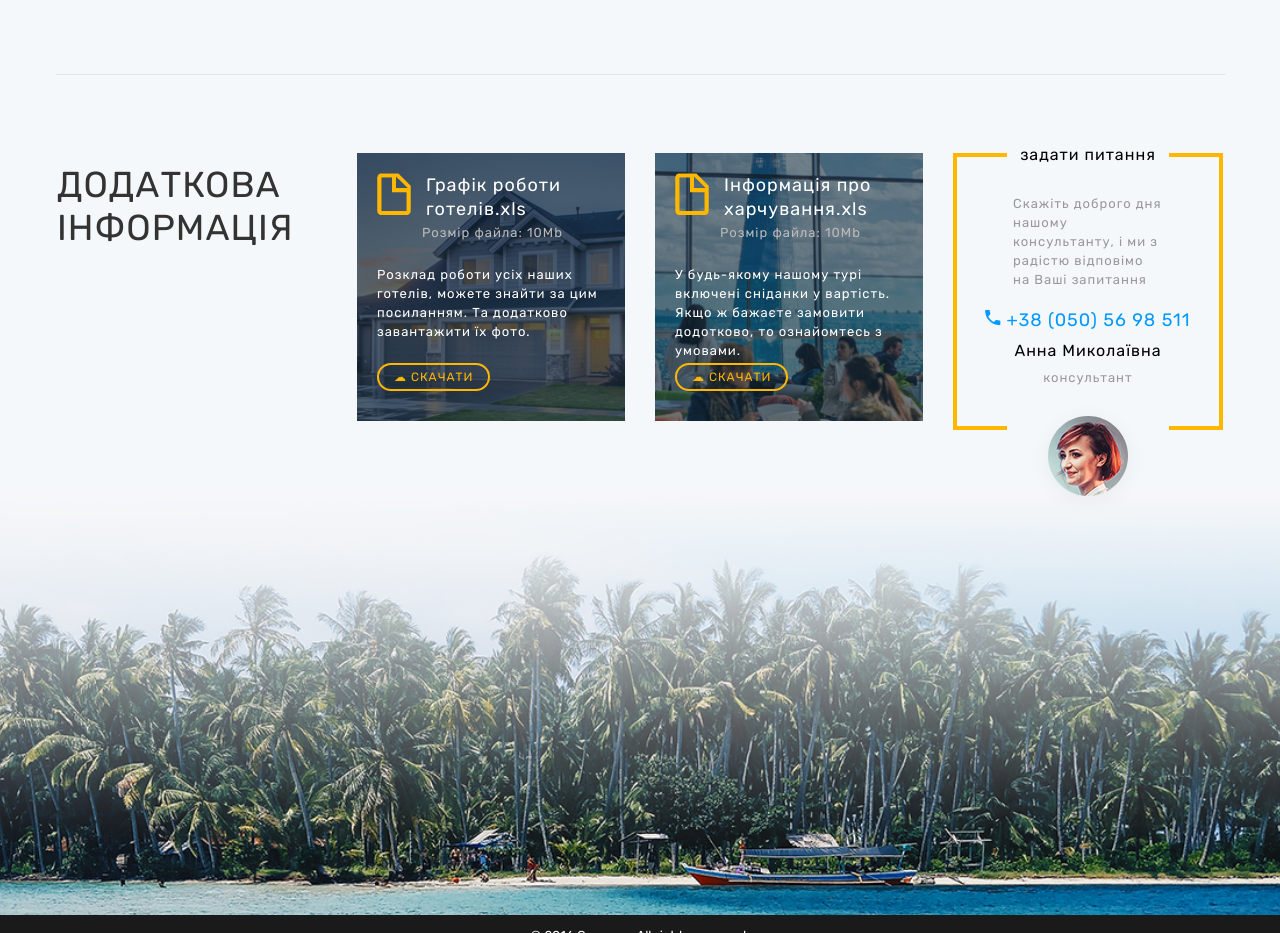
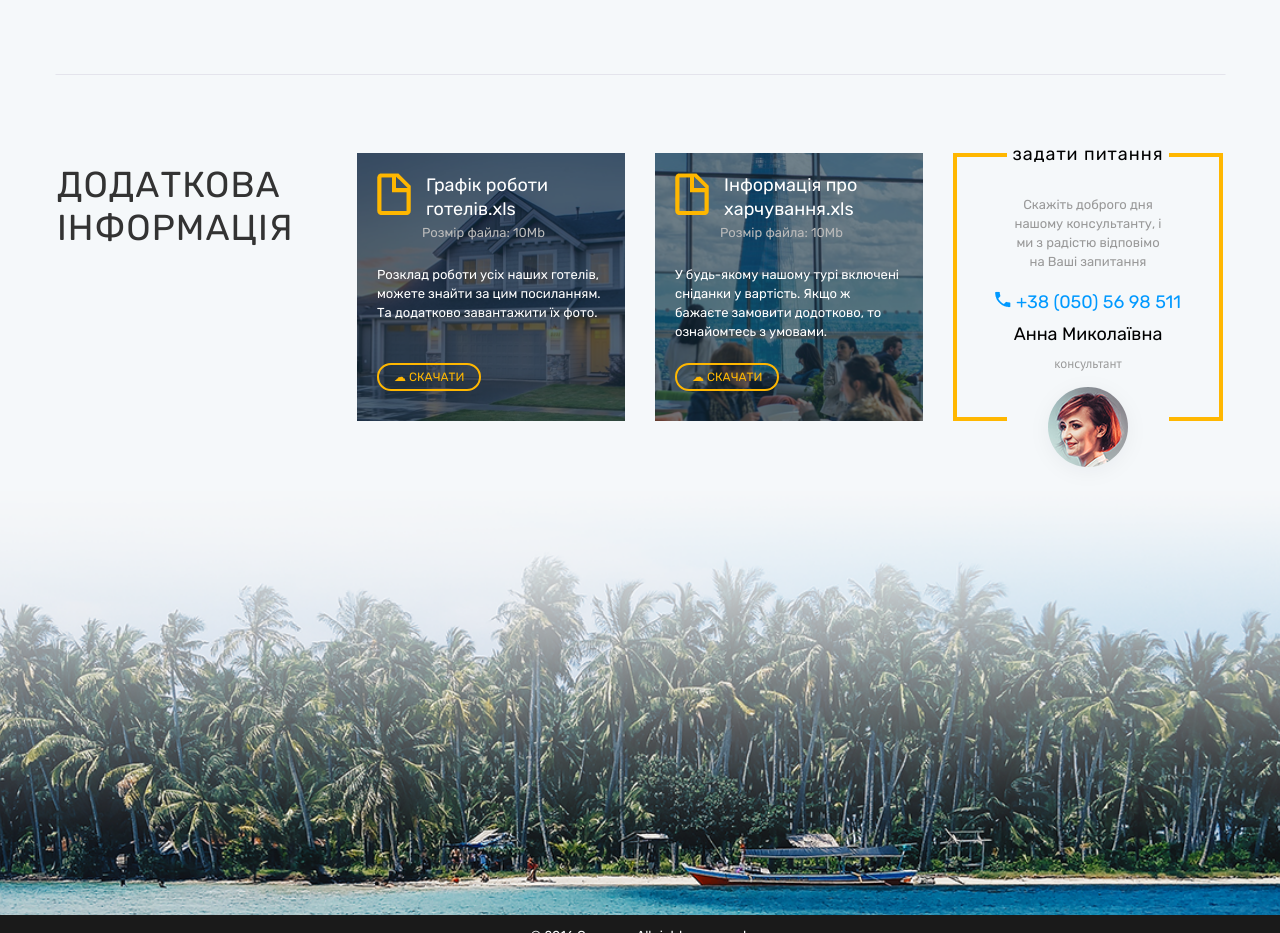
Before and after one commit to watersidex/strips, a website: page docs/index.html in a window 1280 px wide. Shown: the part 3005-3938 px from the top of the page. Drawn offline with Linux system fonts and the light colour scheme.

Commit message:
chomhryt

```diff
--- a/src/sass/component/main.sass
+++ b/src/sass/component/main.sass
@@ -289,7 +289,6 @@
     display: flex
     flex-direction: column
     justify-content: center
-    letter-spacing: 1px
     align-content: center
     flex-wrap: wrap
     margin-top: 77px
@@ -302,6 +301,7 @@
 
     h4
         font-size: 36px
+        letter-spacing: 1px
         width: 270px
         margin: 10px 0
         text-transform: uppercase
@@ -386,7 +386,7 @@
     content: ''
     position: absolute
     width: 50px
-    height: 269px
+    height: 260px
     border: 4px solid #ffb700
 
 .border::before
@@ -399,11 +399,14 @@
 .question
     position: relative
     text-align: center
-    bottom: 18px
+    bottom: 20px
 
     p
         margin: 0
+        text-align: center
         padding: 10px
+        font-size: 18px
+        font-weight: 400
 
     a
         font-size: 18px
@@ -414,7 +417,7 @@
 
     .img
         position: absolute
-        top: 130%
+        top: 125%
         left: 50%
         transform: translate(-50%, -50%)
 
@@ -426,8 +429,8 @@
         font-size: 13px
         padding: 0
         color: #999999
+        font-family: "PT Sans"
         text-align: center
-
 
 .wideTx
     letter-spacing: 1px
```
Also changed, not shown: docs/css/styles.css.
